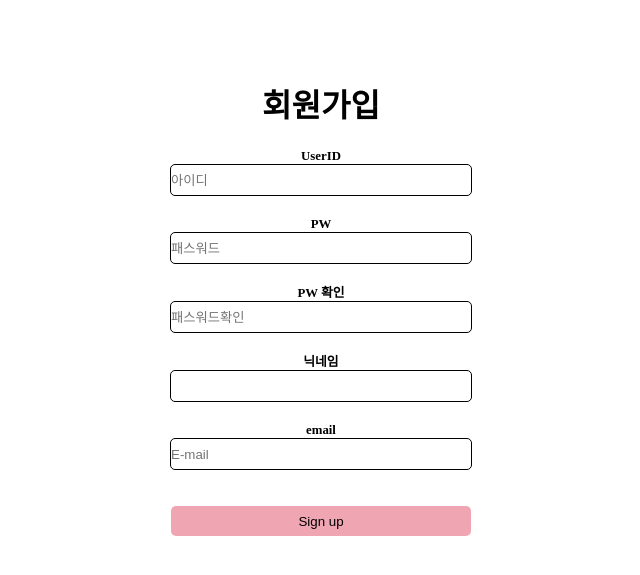
After one commit to dlcoqls/pythonProject1, a Django app: template crawling/accounts/templates/accounts/sign_up.html in a window 1280 px wide. The commit adds this page. Shown: the top 575 px of the page, without its empty margins (319-959 px from the left). Run offline with Django 4.2, Linux system fonts and the light colour scheme; the template is opened without the code that fills it, so the values that code supplies are empty.

Commit message:
first commit

```diff
--- a/crawling/letter/templates/letter/letter_log.html
+++ b/crawling/accounts/templates/accounts/letter_log.html
@@ -59,7 +59,8 @@
 <body>
 <div class="login">
     <h2>Login</h2>
-    <form method="post" action="서버의url" id="login-form">
+    <form method="post" action="{% url 'common:login' %}" id="login-form">
+        {% csrf_token %}
         <input type="text" name="userName" placeholder="id">
         <input type="password" name="userPassword" placeholder="Password">
         <label for="remember-check">
@@ -68,6 +69,8 @@
         <input type="submit" value="Login">
 
     </form>
+
+    <a href="{% url 'common:signup' %}">회원가입</a>
 </div>
 
 </body>
--- /dev/null
+++ b/crawling/accounts/templates/accounts/sign_up.html
@@ -0,0 +1,75 @@
+<!DOCTYPE html>
+<html>
+    <head>
+        <title>SIGNUP</title>
+    <style>
+        *{
+            padding: 0;
+            margin: 0;
+            border: none;
+        }
+        h1{
+            margin-top: 80px;
+            padding-bottom: 20px;
+        }
+    .text{
+    background-color:#ffffff;
+    border: 1px solid black;
+    border-radius: 5px;
+    height: 30px;
+    width: 300px;
+}
+.name{
+    font-size: 80%;
+    position: relative;
+}
+.sign_up{
+    width: 300px;
+    height: 30px;
+    background-color: rgb(240, 165, 178);
+    border-radius: 5px;
+    transition: 0.25s;
+    border: none;
+}
+.sign_up:active{
+    background-color:  rgb(240, 165, 178);
+}
+div{
+    text-align: center;
+}
+
+
+
+    </style>
+
+    </head>
+    <body>
+        <h1 align="center">회원가입</h1>
+        <form method="post" action="">
+            {% csrf_token %}
+            <div>
+                <b class="name">UserID</b><br>
+                <input class="text" type="text" name="username" placeholder="아이디"><br><br>
+            </div>
+            <div>
+                <b class="name">PW</b><br>
+                <input class="text" type="password" name="password1" placeholder="패스워드"><br><br>
+            </div>
+            <div>
+                <b class="name">PW 확인</b><br>
+                <input class="text" type="password" name="password2" placeholder="패스워드확인"><br><br>
+            </div>
+            <div>
+                <b class="name">닉네임</b><br>
+                <input class="text" type="text" name="nickname"><br><br>
+            </div>
+            <div>
+                <b class="name">email</b><br>
+                <input class="text" type="email" name="email" placeholder="E-mail"><br><br><br>
+            </div>
+            <div>
+                <button class="sign_up" type="submit">Sign up</button>
+            </div>
+        </form>
+    </body>
+</html>
--- a/crawling/letter/models.py
+++ b/crawling/letter/models.py
@@ -8,5 +8,5 @@ class Letter(models.Model) :
     contents = models.TextField(blank=True)
     complete = models.BooleanField(default=False)
 
-    def __str__(self):
+    def __str__(selfs):
         return self.title
--- a/crawling/letter/templates/letter/letter_main2.html
+++ b/crawling/letter/templates/letter/letter_main2.html
@@ -58,11 +58,11 @@
         <h1>롤링페이퍼</h1>
     </div>
     <div class="title2">
-        <p> <a href="">작성하기</a></p>
+        <p><a href="">작성하기</a></p>
     </div>
 
     <div class="login-button">
-        <input type="button" value="로그인" onclick="location.href='letter_log.html'">
+        <input type="button" value="로그인" onclick="location.href='{% url 'common:login' %}'">
         </form>
 
     </div>
--- a/crawling/letter/urls.py
+++ b/crawling/letter/urls.py
@@ -7,4 +7,3 @@ urlpatterns = [
   path('', views.letter_log, name='letter_main2'),
   path('write/', views.letter_write, name='letter_write'),
   ]
-urlpatterns += static(settings.STATIC_URL, document_root=settings.STATIC_ROOT)
```
Also changed, not shown: crawling/rolling/settings.py (+7 -13 lines).
